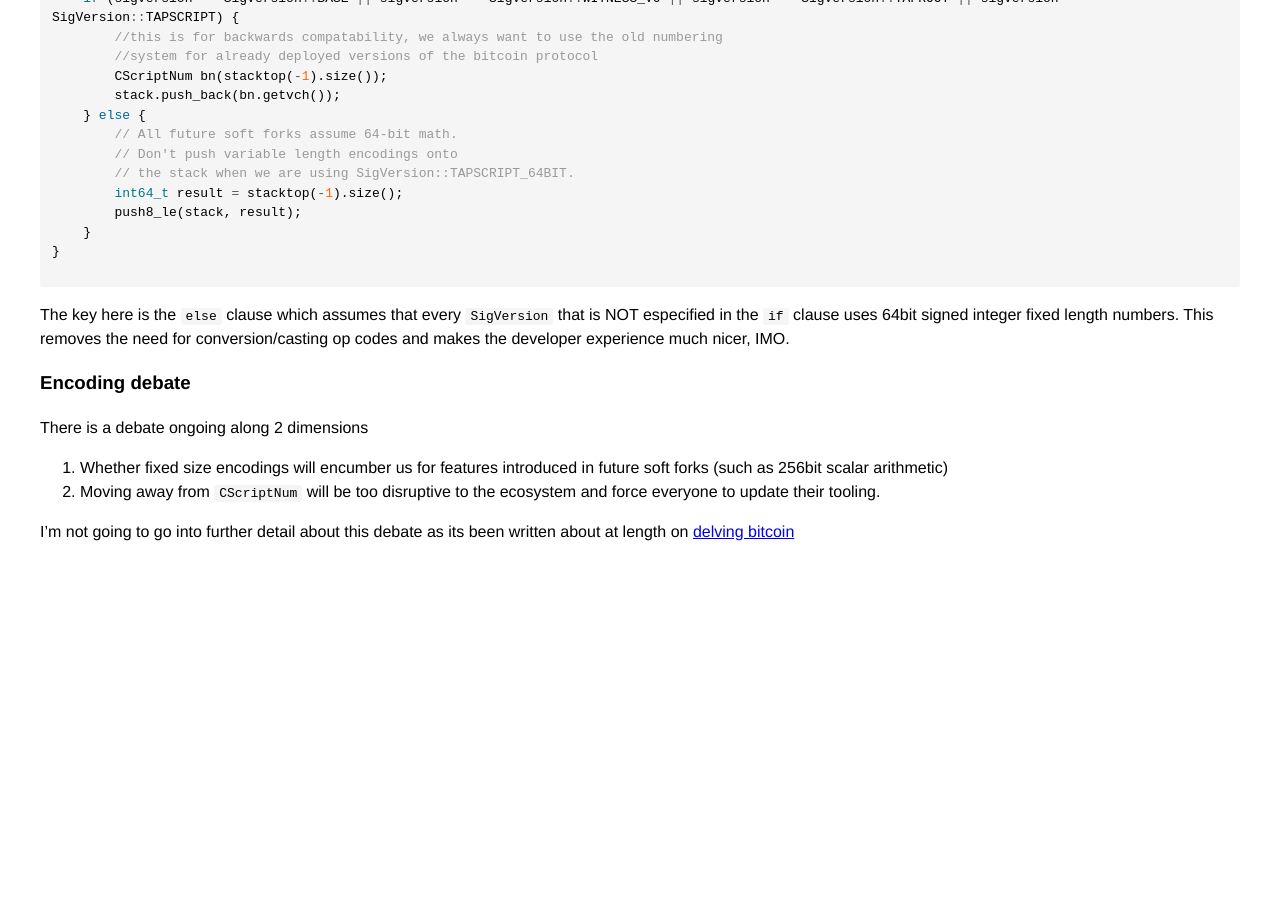
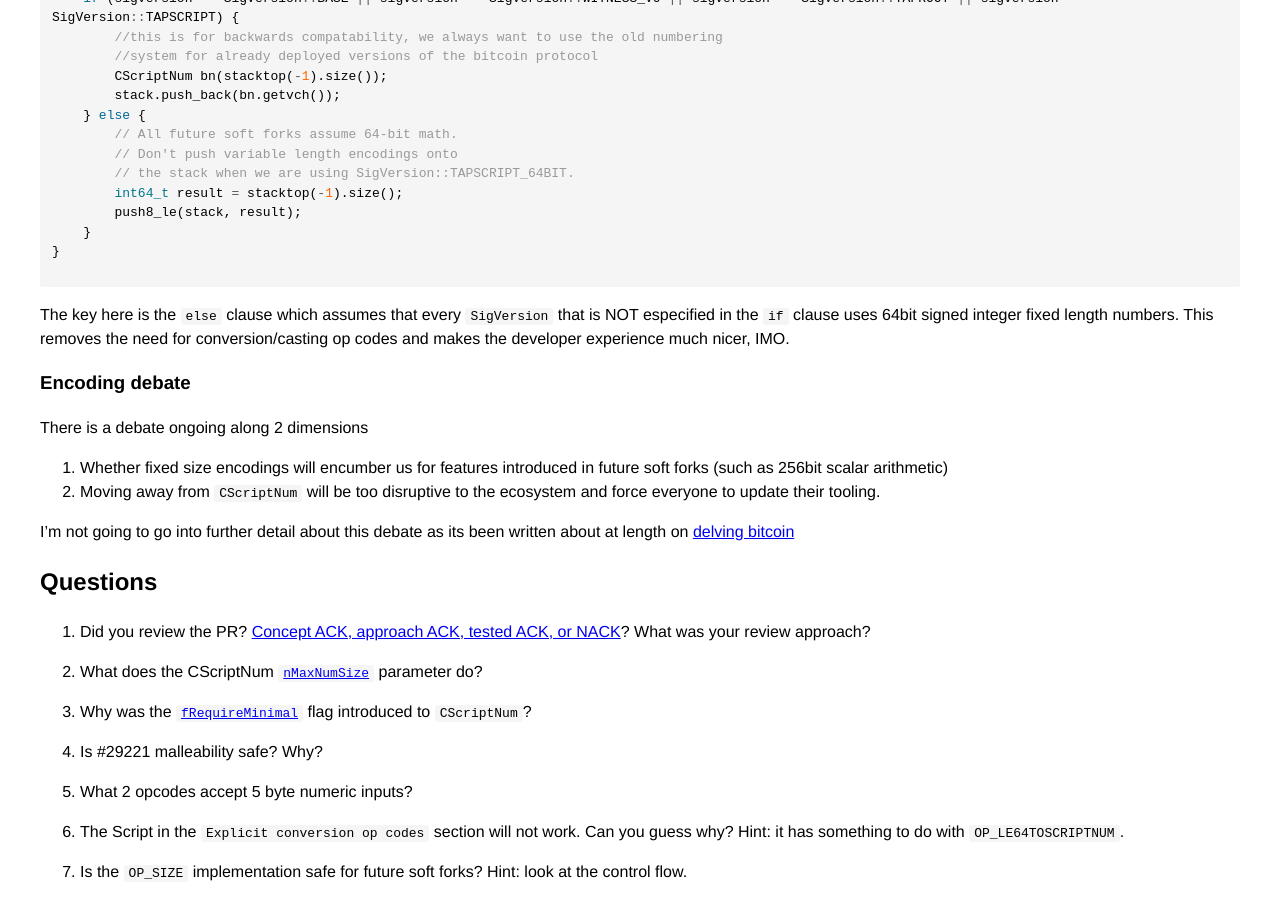
Before and after one commit to bitcoin-core-review-club/website, a Jekyll site: the page built from _posts/2024-03-20-#29221.md, in a window 1280 px wide and 900 px high, scrolled down 3152 px. Built offline with Jekyll 4.4.1, drawn with Linux system fonts in a browser that asks for light colours; before the commit the page ends 3712 px from its top, so only the background shows below that; some of the changed lines change nothing that is shown.

Commit message:
Fix comment

```diff
--- a/_posts/2024-03-20-#29221.md
+++ b/_posts/2024-03-20-#29221.md
@@ -159,11 +159,6 @@ There is a debate ongoing along 2 dimensions
 
 I'm not going to go into further detail about this debate as its been written about at length on [delving bitcoin](https://delvingbitcoin.org/t/64-bit-arithmetic-soft-fork/397?u=chris_stewart_5)
 
-
-<!-- TODO: Before meeting, add notes and questions
-## Notes
-
-
 ## Questions
 
 1. Did you review the PR? [Concept ACK, approach ACK, tested ACK, or NACK](https://github.com/bitcoin/bitcoin/blob/master/CONTRIBUTING.md#peer-review)? What was your review approach?
```
